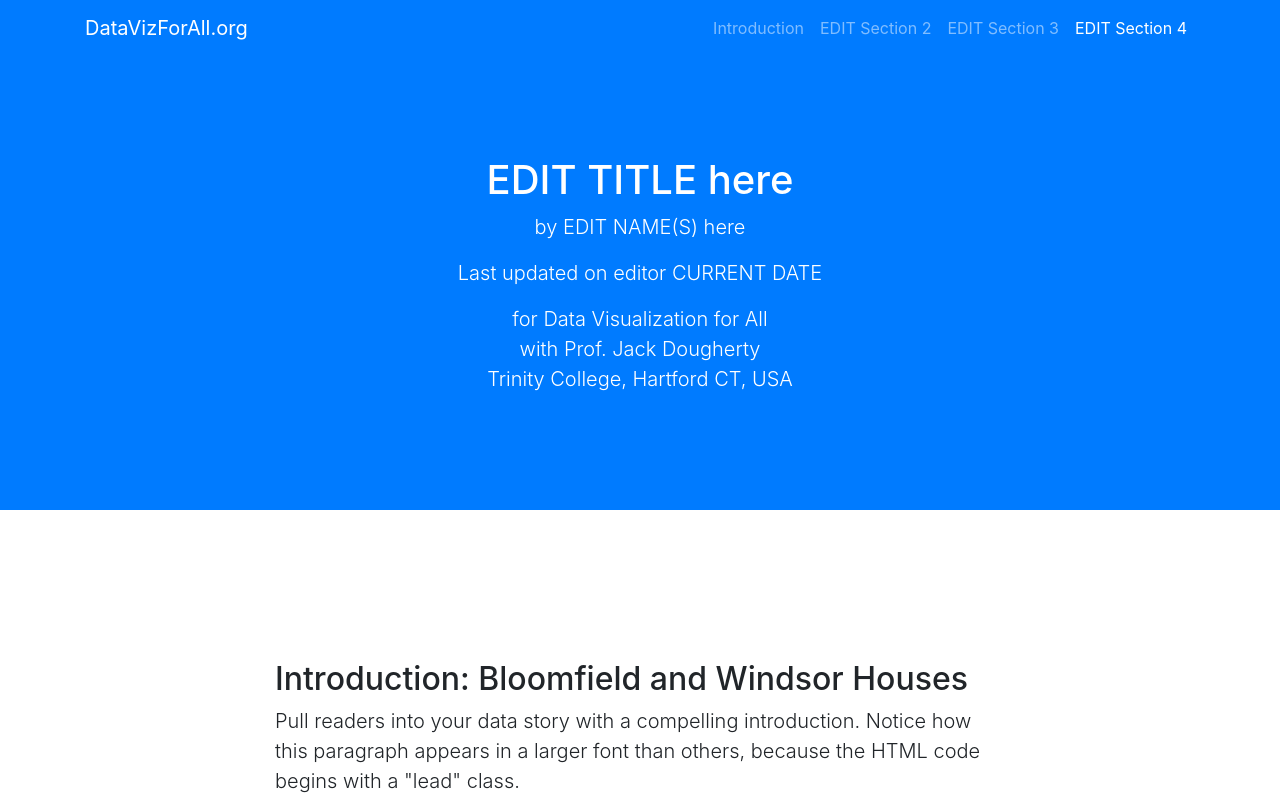
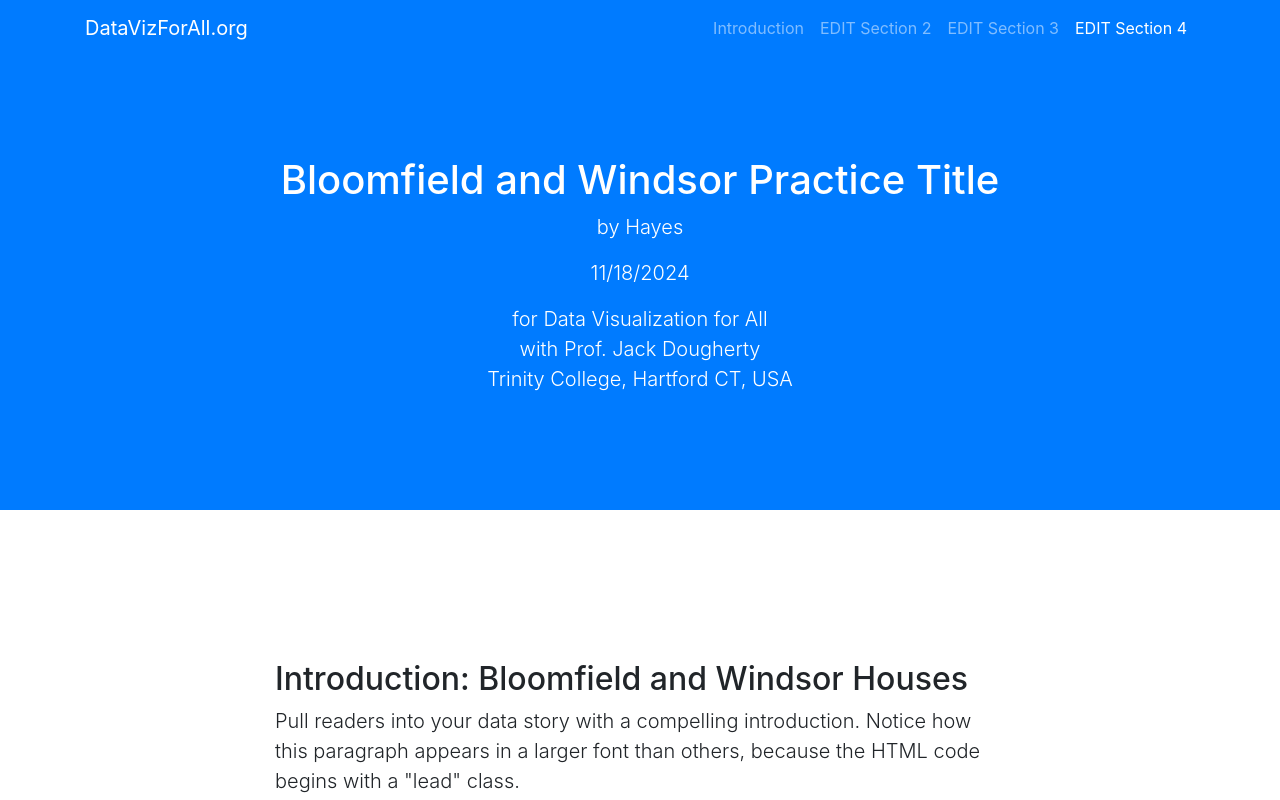
Before and after one commit to hayestalb/practice-story, a plain HTML site: page index.html in a window 1280 px wide. Shown: the top 800 px of the page. Drawn offline with nearby package versions, Linux system fonts and the light colour scheme.

Commit message:
Update index.html

```diff
--- a/index.html
+++ b/index.html
@@ -53,9 +53,9 @@
 
   <header class="bg-primary text-white">
     <div class="container text-center">
-      <h1>EDIT TITLE here</h1>
-      <p class="lead">by EDIT NAME(S) here</p>
-      <p class="lead">Last updated on editor CURRENT DATE</p>
+      <h1>Bloomfield and Windsor Practice Title</h1>
+      <p class="lead">by Hayes</p>
+      <p class="lead">11/18/2024</p>
       <p class="lead">for Data Visualization for All</br>with Prof. Jack Dougherty</br>Trinity College, Hartford CT, USA</p>
     </div>
   </header>
```
